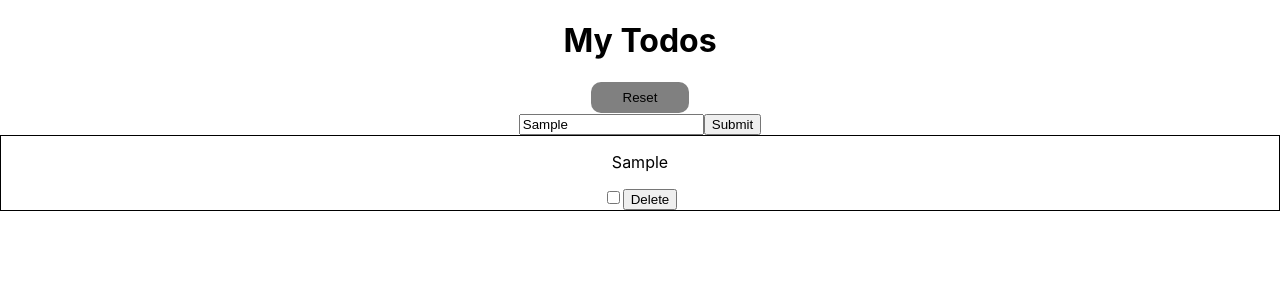
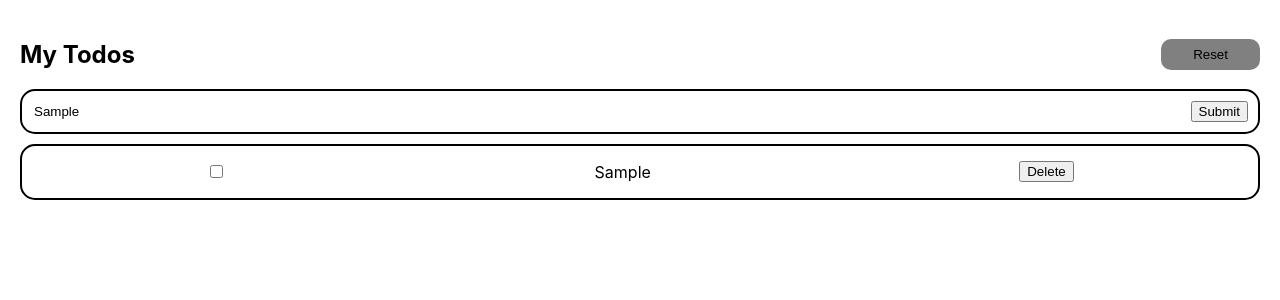
Before and after one commit to keeganfal/my-todos, a React (Create React App) app: page / in a window 1280 px wide. Both pictures are taken after typing "Sample" into the empty fields and a click on the button "Submit". Shown: the top 300 px of the page. Built offline with nearby package versions, Linux system fonts and the light colour scheme.

Commit message:
scss border and flexboxes added

```diff
--- a/src/App.css
+++ b/src/App.css
@@ -1,38 +1,12 @@
 .App {
-  text-align: center;
+  margin: 20px;
 }
-
-.App-logo {
-  height: 40vmin;
-  pointer-events: none;
+.App .header {
+  display: flex;
+  justify-content: space-between;
+  align-items: center;
 }
-
-@media (prefers-reduced-motion: no-preference) {
-  .App-logo {
-    animation: App-logo-spin infinite 20s linear;
-  }
-}
-
-.App-header {
-  background-color: #282c34;
-  min-height: 100vh;
+.App .list-items {
   display: flex;
   flex-direction: column;
-  align-items: center;
-  justify-content: center;
-  font-size: calc(10px + 2vmin);
-  color: white;
 }
-
-.App-link {
-  color: #61dafb;
-}
-
-@keyframes App-logo-spin {
-  from {
-    transform: rotate(0deg);
-  }
-  to {
-    transform: rotate(360deg);
-  }
-}
--- a/src/App.jsx
+++ b/src/App.jsx
@@ -26,11 +26,13 @@ function App() {
 
   return (
     <div className="App">
-      <h1 className="header">My Todos</h1>
+      <section className="header">
+        <h1 className="header__name">My Todos</h1>
+        <Button label="Reset" onClick={handleReset}></Button>
+      </section>
 
-      <Button label="Reset" onClick={handleReset}></Button>
 
-      <br />
+
       <Input handleInput={handleInput}></Input>
 
       <div className="list-items">
--- /dev/null
+++ b/src/App.scss
@@ -0,0 +1,15 @@
+.App {
+  // text-align: center;
+  margin: 20px;
+
+  .header {
+    display: flex;
+    justify-content: space-between;
+    align-items: center
+  }
+
+  .list-items{
+    display: flex;
+    flex-direction: column;
+  }
+}
--- a/src/components/Input/Input.css
+++ b/src/components/Input/Input.css
@@ -0,0 +1,13 @@
+.input-form {
+  border: 0.125em solid black;
+  border-radius: 15px;
+  display: flex;
+  justify-content: space-between;
+  padding: 10px;
+}
+.input-form .input {
+  border: none;
+}
+.input-form .input:focus {
+  border: none;
+}
--- a/src/components/Input/Input.jsx
+++ b/src/components/Input/Input.jsx
@@ -2,7 +2,7 @@ import "./Input.scss";
 
 const Input = ({ handleInput }) => {
   return (
-    <form onSubmit={handleInput}>
+    <form className="input-form" onSubmit={handleInput}>
       <input className="input" type="text" placeholder="Add your task here..."/>
       <button className="submit" type="submit">Submit</button>
     </form>
--- a/src/components/Input/Input.scss
+++ b/src/components/Input/Input.scss
@@ -1,3 +1,15 @@
-.input {
+.input-form {
+    border: 0.125em solid black;
+    border-radius: 15px;
+    display: flex;
+    justify-content: space-between;
+    padding: 10px;
 
+    .input {
+        border: none;
+    }
+
+    .input:focus {
+        border: none;
+    }
 }
--- a/src/components/ListItem/ListItem.css
+++ b/src/components/ListItem/ListItem.css
@@ -1,6 +1,16 @@
 .listItem {
-  border: 1px solid black;
+  border: 0.125em solid black;
+  border-radius: 15px;
+  display: flex;
+  justify-content: space-around;
+  align-items: center;
+  margin-top: 10px;
 }
 .listItem--done {
+  border: 0.125em solid black;
+  border-radius: 15px;
+  display: flex;
+  justify-content: space-around;
+  align-items: center;
   text-decoration: line-through;
 }
--- a/src/components/ListItem/ListItem.jsx
+++ b/src/components/ListItem/ListItem.jsx
@@ -19,8 +19,8 @@ const ListItem = ({ listName }) => {
 
   return (
     <div className={done}>
+      <input type="checkbox" onClick={handleCheckbox} />
       <p>{listName}</p>
-      <input type="checkbox" onClick={handleCheckbox} />
       <button onClick={handleDelete}>Delete</button>
     </div>
   );
--- a/src/components/ListItem/ListItem.scss
+++ b/src/components/ListItem/ListItem.scss
@@ -1,8 +1,22 @@
+.listItem {
+  border: 0.125em solid black;
+  border-radius: 15px;
+  display: flex;
+  justify-content: space-around;
+  align-items: center;
 
-.listItem {
-    border: 1px solid black;
+  margin-top: 10px;
 
-    &--done{
-        text-decoration: line-through;
-    }
+  &--done {
+    border: 0.125em solid black;
+    border-radius: 15px;
+    display: flex;
+    justify-content: space-around;
+    align-items: center;
+    text-decoration: line-through;
+
+    // .button{
+    //     text-decoration: none;
+    // }
+  }
 }
```
